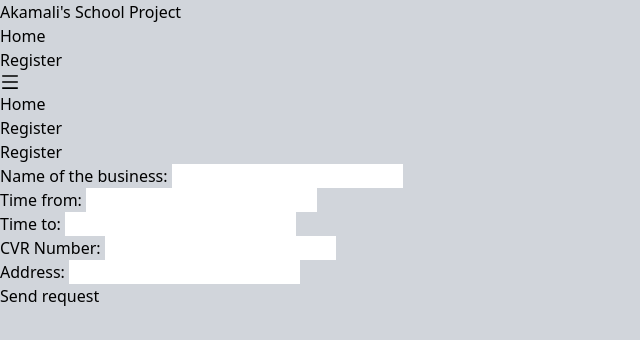
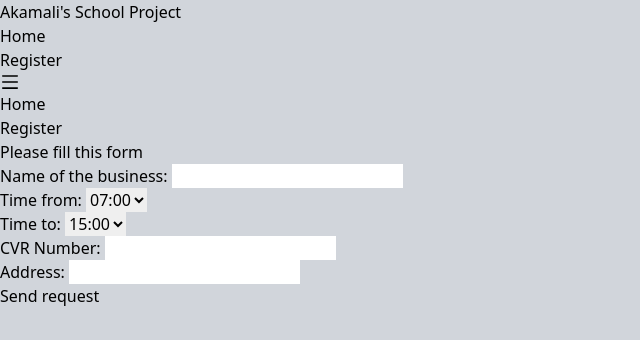
Before and after one commit to glakolx5/school-project, a Next.js app in the folder frontend/school-project-frontend/: page /register in a window 1280 px wide. Shown: the top 340 px of the page, without its empty margins (0-640 px from the left). Built offline with nearby package versions, Linux system fonts and the light colour scheme.

Commit message:
modified:   pages/index.tsx 	modified:   pages/register.tsx 	modified:   pages/registered.tsx 	modified:   components/Navbar.tsx

```diff
--- a/frontend/school-project-frontend/pages/register.tsx
+++ b/frontend/school-project-frontend/pages/register.tsx
@@ -1,6 +1,7 @@
 import { useRouter } from 'next/router';
 
 function register() {
+
   //router that I will use after successfull posting
   const router = useRouter();
 
@@ -48,49 +49,67 @@ function register() {
         </div>
       )
     }
-    else{
-      router.push('/')
+    else {
+      router.push('/registered')
     }
 
   }
   return (
-    <div className='px-32 py-32'>
-      <div>
-        Register
+    <div className='lg:px-32 lg:py-32 py-32 mx-10'>
+      <div className='text-xl'>
+        Please fill this form
       </div>
-
+      {/* Start of the form */}
       <div className='col-span-3 w-full h-auto'>
         <div className='p4'>
           <form onSubmit={handleSubmit}>
             <div className='grid  gap-4  py-5 w-full'>
+              <div className='flex flex-col'>
 
-              <div className='flex flex-col'>
                 <label htmlFor="name">Name of the business: </label>
-                <input className='py-4 border-2 rounded-lg  flex' type="text" id="name" name='name' required />
+                <input className='lg:py-4 py-2 border-2 rounded-lg  flex' type="text" id="name" name='name' required />
+
               </div>
 
+              {/* Selection of times */}
+              <div className='grid grid-cols-2'>
+                <div className='flex flex-col w-2/3'>
+                  <label htmlFor="timeFrom">Time from: </label>
+                  <select className='py-5' name="Time from" id="timeFrom">
+                    <option value="07:00">07:00</option>
+                    <option value="08:00">08:00</option>
+                    <option value="09:00">09:00</option>
+                    <option value="10:00">10:00</option>
+                    <option value="11:00">11:00</option>
+                  </select>
+                </div>
+                <div className='flex flex-col w-2/3 '>
+                  <label htmlFor="timeTo">Time to: </label>
+                  <select className='py-5 ' name="Time from" id="timeTo">
+                    <option value="15:00 ">15:00</option>
+                    <option value="16:00">16:00</option>
+                    <option value="17:00">17:00</option>
+                    <option value="18:00">18:00</option>
+                    <option value="19:00">19:00</option>
+                  </select>
+                </div>
+              </div>
+              {/* Rest of the form to fill */}
+              <div className='flex flex-col'>
 
-              <div className='flex flex-col'>
-                <label htmlFor="timeFrom">Time from: </label>
-                <input className='py-4 border-2 rounded-lg  flex ' type="text" id="timeFrom" name='timeFrom' required />
+                <label htmlFor="timeFrom">CVR Number: </label>
+                <input className='lg:py-4 py-2 border-2 rounded-lg  flex ' type="text" id="cvrNR" name='cvrNR' required />
               </div>
 
               <div className='flex flex-col'>
-                <label htmlFor="timeTo">Time to: </label>
-                <input className='py-4 border-2 rounded-lg  flex ' type="text" id="timeTo" name='timeTo' required />
+
+                <label htmlFor="address">Address: </label>
+                <input className='lg:py-4 py-2 border-2 rounded-lg  flex ' type="text" id="address" name='address' required />
 
               </div>
+              {/* Button and activates handleSubmit() function*/}
+              <button className=' bg-violet-300 h-16 border-2 rounded-lg hover:bg-gray-700 hover:text-white'>Send request</button>
 
-              <div className='flex flex-col'>
-                <label htmlFor="timeFrom">CVR Number: </label>
-                <input className='py-4 border-2 rounded-lg  flex ' type="text" id="cvrNR" name='cvrNR' required />
-              </div>
-
-              <div className='flex flex-col'>
-                <label htmlFor="address">Address: </label>
-                <input className='py-4 border-2 rounded-lg  flex ' type="text" id="address" name='address' required />
-              </div>
-              <button className=' bg-slate-300 h-16 border-2 rounded-lg hover:bg-gray-700 hover:text-white'>Send request</button>
             </div>
           </form>
         </div>
```
Also changed, not shown: frontend/school-project-frontend/pages/index.tsx (+8 -9 lines), frontend/school-project-frontend/pages/registered.tsx (+9 -4 lines).
